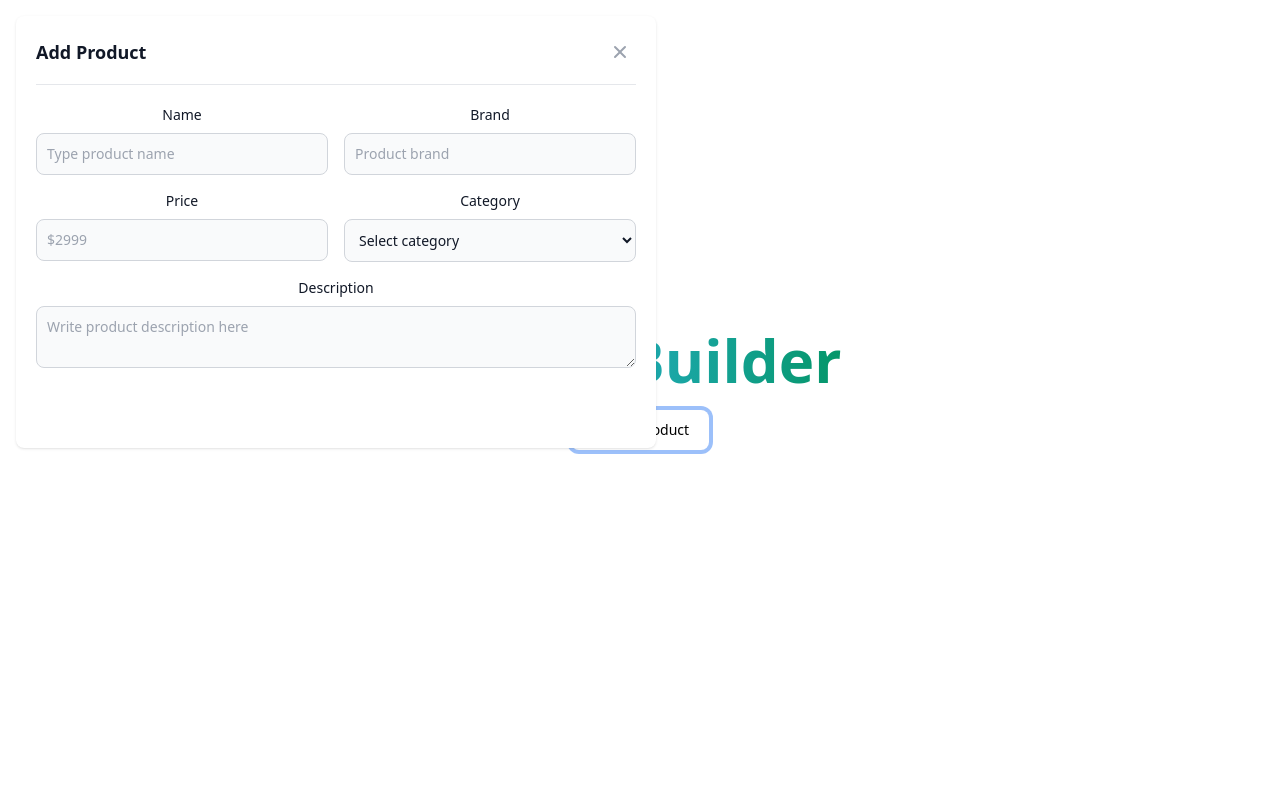
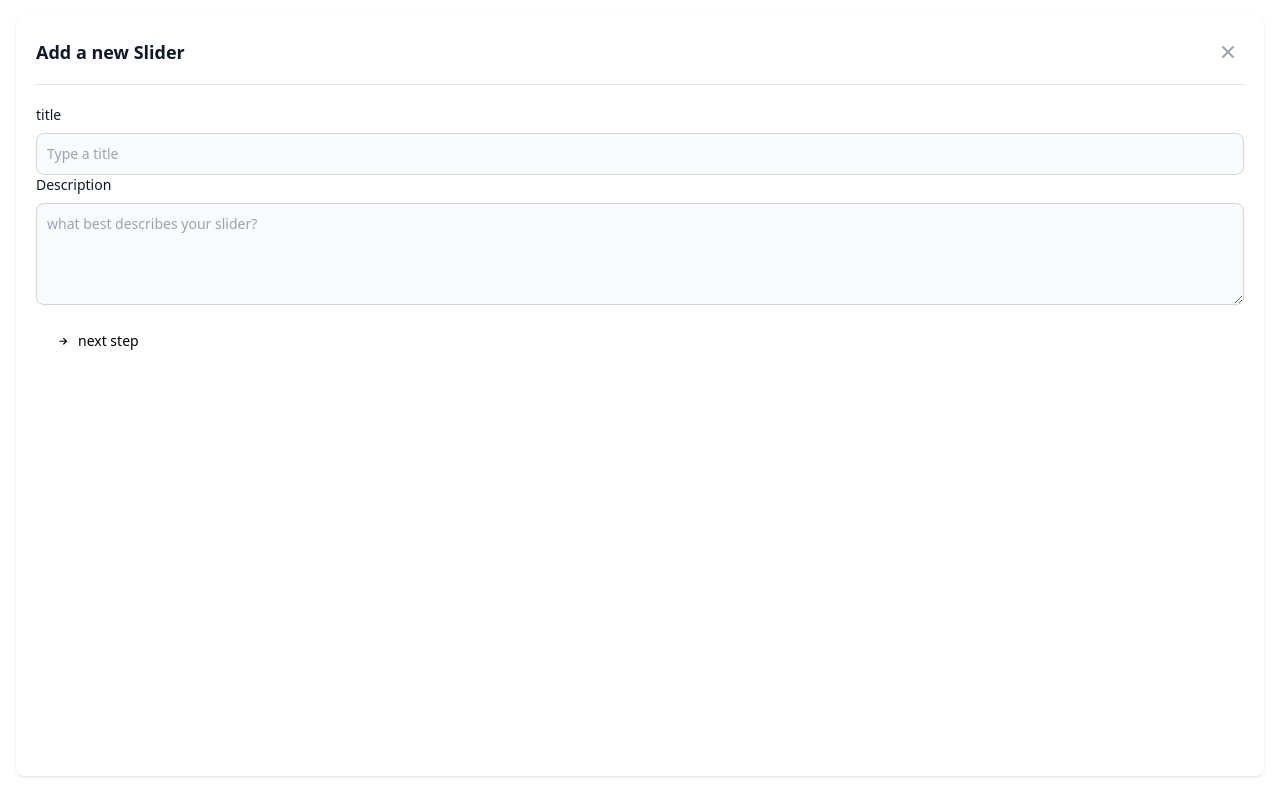
Before and after one commit to saranatour1/Slider-Builder, a React (Vite) app: page / in a window 1280 px wide. Both pictures are taken after a click on the button "Create product". Built offline with nearby package versions, Linux system fonts and the light colour scheme.

Commit message:
Form Slider done

```diff
--- a/src/components/FormModal.jsx
+++ b/src/components/FormModal.jsx
@@ -1,25 +1,163 @@
-import React from "react";
-import PropTypes from 'prop-types';
+import PropTypes from "prop-types";
+import React, { useRef, useState } from "react";
+import { GrFormNextLink, GrFormPreviousLink } from "react-icons/gr";
+import {GiConfirmed} from "react-icons/gi"
+import SliderForm from "./SliderForm";
+import { useEffect } from "react";
+
 function FormModal(props) {
+  const [step, setStep] = useState(0);
+  const [sliders, setSliders] = useState([]);
+
+  const [title, setTitle] = useState("");
+  const [content, setContent] = useState("");
+
+  // the slider form data so that I do not loose state
+
+  const [slides,setSlides] = useState(1);
+
+  const [isValid, setIsValid] = useState(false);
+
+  const [sTitle, setStitle] = useState("");
+  const [sContent, setScontent] = useState("");
+
+  const [imageFile, setImageFile] = useState(null);
+  const [imagePreviewUrl, setImagePreviewUrl] = useState("");
+  const [tempText, setTempText] = useState("");
+  const [currentSlide, setCurrentSlide] =useState(sliders[slides] ?? null);
 
 
+  const addSliders = () => {
+    if (tempText) {
+    // @ts-ignore
+    setSliders((prevSliders) => [
+      ...prevSliders,
+      {
+        title: sTitle,
+        content: sContent,
+        imgUrl: imagePreviewUrl,
+        tempText: tempText,
+      },
+    ]);
+        // slides.current++;
+
+
+      setSlides(slides+1);
+    }
+
+    resetSliders();
+  };
+
+  const resetSliders =()=>{
+    setStitle("");
+    setScontent("");
+    setImageFile(null);
+    setImagePreviewUrl("");
+    setTempText("");
+    }
+
+    // // Do this later
+    // const prevSlide =()=>{
+    //   setSlides(prev => prev-=1);
+    //   // console.log(currentSlide ,slides)
+    //   resetSliders()
+    //   // setStitle(currentSlide?.title);
+    //   // setScontent(currentSlide?.content);
+    //   // setImagePreviewUrl(currentSlide?.imgUrl);
+    //   // setTempText(currentSlide?.tempText);
+    // }
+
+    const createSlider =()=>{
+
+    }
+
+
+  const showImgForm = () => {
+    !validateStep() ? setIsValid(true) : setIsValid(false);
+  };
+
+  // https://developer.mozilla.org/en-US/docs/Web/Media/Formats/Image_types
+  const fileTypes = [
+    "image/apng",
+    "image/bmp",
+    "image/gif",
+    "image/jpeg",
+    "image/pjpeg",
+    "image/png",
+    "image/svg+xml",
+    "image/tiff",
+    "image/webp",
+    "image/x-icon",
+  ];
+
+  function validFileType(file) {
+    return fileTypes.includes(file.type);
+  }
+
+  const handleImageChange = (e) => {
+    setTempText(e.target.files[0].name);
+    console.log(e.target.files[0].name);
+    const selectedFile = e.target.files[0];
+    if (selectedFile && validFileType(selectedFile)) {
+      const reader = new FileReader();
+
+      reader.onloadend = () => {
+        setImageFile(selectedFile);
+        // @ts-ignore
+        setImagePreviewUrl(reader.result);
+      };
+
+      reader.readAsDataURL(selectedFile);
+    } else {
+      console.log("Invalid file type. Please select a valid image file.");
+    }
+  };
+
+  // functions to forward a step or back up a step
+  const validateStep = () => {
+    return !title;
+  };
+
+  const addStep = () => {
+    if (validateStep()) {
+      console.log("Please add a title!");
+    }
+    if (!validateStep()) {
+      if (step === 0) {
+        setStep(step + 1);
+      } else {
+        setStep(step - 1);
+      }
+    }
+  };
+
+  useEffect(()=>{
+    // addSliders();
+    console.log(sliders);
+    console.log(slides)
+  },[sliders,slides])
+
   return (
+    <>
       <div
         id="defaultModal"
         aria-hidden="true"
-      className=" overflow-y-auto overflow-x-hidden fixed top-0 right-0 left-0 z-50 justify-center items-center w-full md:inset-0 h-modal md:h-full"
+        className=" overflow-y-auto overflow-x-hidden fixed top-0 right-0 left-0 z-50 justify-center items-center w-full h-screen md:inset-0  md:h-full"
       >
-      <div className="relative p-4 w-full max-w-2xl h-full md:h-auto">
-        <div className="relative p-4 bg-white rounded-lg shadow dark:bg-gray-800 sm:p-5">
+        <div className="relative p-4 w-full h-full   md:h-auto">
+          <div
+            className="relative p-4 bg-white rounded-lg shadow dark:bg-gray-800 sm:p-5 h-full"
+            style={{ height: "95dvh" }}
+          >
             <div className="flex justify-between items-center pb-4 mb-4 rounded-t border-b sm:mb-5 dark:border-gray-600">
               <h3 className="text-lg font-semibold text-gray-900 dark:text-white">
-              Add Product
+                Add a new Slider
               </h3>
               <button
                 type="button"
                 className="text-gray-400 bg-transparent hover:bg-gray-200 hover:text-gray-900 rounded-lg text-sm p-1.5 ml-auto inline-flex items-center dark:hover:bg-gray-600 dark:hover:text-white"
                 data-modal-toggle="defaultModal"
-              onClick={()=>props.closeModal()}
+                onClick={() => props.closeModal()}
               >
                 <svg
                   aria-hidden="true"
@@ -37,75 +175,27 @@ function FormModal(props) {
                 <span className="sr-only">Close modal</span>
               </button>
             </div>
-
-          <form action="#">
-            <div className="grid gap-4 mb-4 sm:grid-cols-2">
-              <div>
+            <form action="#" onSubmit={(event) => event.preventDefault()}>
+              <div className="grid  grid-rows-1 gap-4 mb-4 sm:grid-cols-1">
+                {step === 0 ? (
+                  <>
+                    <div className="">
                       <label
                         htmlFor="name"
                         className="block mb-2 text-sm font-medium text-gray-900 dark:text-white"
                       >
-                  Name
+                        title
                       </label>
                       <input
                         type="text"
                         name="name"
                         id="name"
                         className="bg-gray-50 border border-gray-300 text-gray-900 text-sm rounded-lg focus:ring-primary-600 focus:border-primary-600 block w-full p-2.5 dark:bg-gray-700 dark:border-gray-600 dark:placeholder-gray-400 dark:text-white dark:focus:ring-primary-500 dark:focus:border-primary-500"
-                  placeholder="Type product name"
+                        placeholder="Type a title"
+                        onChange={(event) => setTitle(event.target.value)}
+                        value={title}
+                      />
 
-                />
-              </div>
-              <div>
-                <label
-                  htmlFor="brand"
-                  className="block mb-2 text-sm font-medium text-gray-900 dark:text-white"
-                >
-                  Brand
-                </label>
-                <input
-                  type="text"
-                  name="brand"
-                  id="brand"
-                  className="bg-gray-50 border border-gray-300 text-gray-900 text-sm rounded-lg focus:ring-primary-600 focus:border-primary-600 block w-full p-2.5 dark:bg-gray-700 dark:border-gray-600 dark:placeholder-gray-400 dark:text-white dark:focus:ring-primary-500 dark:focus:border-primary-500"
-                  placeholder="Product brand"
-
-                />
-              </div>
-              <div>
-                <label
-                  htmlFor="price"
-                  className="block mb-2 text-sm font-medium text-gray-900 dark:text-white"
-                >
-                  Price
-                </label>
-                <input
-                  type="number"
-                  name="price"
-                  id="price"
-                  className="bg-gray-50 border border-gray-300 text-gray-900 text-sm rounded-lg focus:ring-primary-600 focus:border-primary-600 block w-full p-2.5 dark:bg-gray-700 dark:border-gray-600 dark:placeholder-gray-400 dark:text-white dark:focus:ring-primary-500 dark:focus:border-primary-500"
-                  placeholder="$2999"
-
-                />
-              </div>
-              <div>
-                <label
-                  htmlFor="category"
-                  className="block mb-2 text-sm font-medium text-gray-900 dark:text-white"
-                >
-                  Category
-                </label>
-                <select
-                  id="category"
-                  className="bg-gray-50 border border-gray-300 text-gray-900 text-sm rounded-lg focus:ring-primary-500 focus:border-primary-500 block w-full p-2.5 dark:bg-gray-700 dark:border-gray-600 dark:placeholder-gray-400 dark:text-white dark:focus:ring-primary-500 dark:focus:border-primary-500"
-                >
-                  <option selected="">Select category</option>
-                  <option value="TV">TV/Monitors</option>
-                  <option value="PC">PC</option>
-                  <option value="GA">Gaming/Console</option>
-                  <option value="PH">Phones</option>
-                </select>
-              </div>
                       <div className="sm:col-span-2">
                         <label
                           htmlFor="description"
@@ -115,34 +205,57 @@ function FormModal(props) {
                         </label>
                         <textarea
                           id="description"
-
+                          // @ts-ignore
+                          rows="4"
                           className="block p-2.5 w-full text-sm text-gray-900 bg-gray-50 rounded-lg border border-gray-300 focus:ring-primary-500 focus:border-primary-500 dark:bg-gray-700 dark:border-gray-600 dark:placeholder-gray-400 dark:text-white dark:focus:ring-primary-500 dark:focus:border-primary-500"
-                  placeholder="Write product description here"
+                          placeholder="what best describes your slider?"
+                          onChange={(event) => setContent(event.target.value)}
+                          value={content}
                         ></textarea>
                       </div>
                     </div>
+                  </>
+                ) : (
+                  <SliderForm
+                    title={sTitle}
+                    content={sContent}
+                    setTitle={(text) => setStitle(text)}
+                    setContent={(text) => setScontent(text)}
+                    isValid={isValid}
+                    slides={slides}
+                    showImgForm={showImgForm}
+                    handleImageChange={(e) => handleImageChange(e)}
+                    imageFile={imageFile}
+                    imagePreviewUrl={imagePreviewUrl}
+                    fileTypes={fileTypes}
+                    tempText={tempText}
+                    addSlide={()=>addSliders()}
+                    createSlider={()=> createSlider()}
+                  />
+                )}
+
                 <button
-              type="submit"
-              className="text-white inline-flex items-center bg-primary-700 hover:bg-primary-800 focus:ring-4 focus:outline-none focus:ring-primary-300 font-medium rounded-lg text-sm px-5 py-2.5 text-center dark:bg-primary-600 dark:hover:bg-primary-700 dark:focus:ring-primary-800"
+                  type="button"
+                  className="row-span-1 inline-flex items-center bg-primary-700 hover:bg-primary-800 focus:ring-4 focus:outline-none focus:ring-primary-300 font-medium rounded-lg text-sm px-5 py-2.5 text-center dark:bg-primary-600 dark:hover:bg-primary-700 dark:focus:ring-primary-800"
+                  onClick={addStep}
                 >
-              <svg
-                className="mr-1 -ml-1 w-6 h-6"
-                fill="currentColor"
-                viewBox="0 0 20 20"
-                xmlns="http://www.w3.org/2000/svg"
-              >
-                <path
-                  fillRule="evenodd"
-                  d="M10 5a1 1 0 011 1v3h3a1 1 0 110 2h-3v3a1 1 0 11-2 0v-3H6a1 1 0 110-2h3V6a1 1 0 011-1z"
-                  clipRule="evenodd"
-                ></path>
-              </svg>
-              Add new product
+                  {step === 0 ? (
+                    <>
+                      <GrFormNextLink className="mr-2" /> <span>next step</span>
+                    </>
+                  ) : (
+                    <>
+                      <GrFormPreviousLink className="mr-2" />{" "}
+                      <span>Prev step</span>
+                    </>
+                  )}
                 </button>
+              </div>
             </form>
           </div>
         </div>
       </div>
+    </>
   );
 }
 
--- /dev/null
+++ b/src/components/SliderForm.jsx
@@ -0,0 +1,141 @@
+import React from "react";
+import {AiOutlinePlus , AiOutlineMinus} from "react-icons/ai";
+import PropTypes from "prop-types";
+
+function SliderForm({
+  title,
+  content,
+  setTitle,
+  setContent,
+  isValid,
+  slides,
+  showImgForm,
+  handleImageChange,
+  imageFile,
+  imagePreviewUrl,
+  fileTypes,
+  tempText,
+  addSlide,
+  createSlider,
+}) {
+  return (
+    <div>
+      <h3 className="text-lg font-semibold text-gray-900 dark:text-white">
+        Add a title to your <span>slide #{slides}</span>
+      </h3>
+      <div>
+        <label
+          htmlFor="sliderTitle"
+          className="block mb-2 text-sm font-medium text-gray-900 dark:text-white"
+        >
+          title
+        </label>
+        <input
+          type="text"
+          name="sliderTitle"
+          id="sliderTitle"
+          className="bg-gray-50 border border-gray-300 text-gray-900 text-sm rounded-lg focus:ring-primary-600 focus:border-primary-600 block w-full p-2.5 dark:bg-gray-700 dark:border-gray-600 dark:placeholder-gray-400 dark:text-white dark:focus:ring-primary-500 dark:focus:border-primary-500"
+          placeholder="Type a title to your slide"
+          onChange={(event) => setTitle(event.target.value)}
+          onBlur={() => showImgForm()}
+          value={title}
+        />
+
+        <div className="sm:col-span-2">
+          <label
+            htmlFor="sdescription"
+            className="block mb-2 text-sm font-medium text-gray-900 dark:text-white"
+          >
+            Description
+          </label>
+          <textarea
+            id="sdescription"
+            rows="4"
+            className="block p-2.5 w-full text-sm text-gray-900 bg-gray-50 rounded-lg border border-gray-300 focus:ring-primary-500 focus:border-primary-500 dark:bg-gray-700 dark:border-gray-600 dark:placeholder-gray-400 dark:text-white dark:focus:ring-primary-500 dark:focus:border-primary-500"
+            placeholder="add a descreption to your slide"
+            onChange={(event) => setContent(event.target.value)}
+            value={content}
+          ></textarea>
+        </div>
+        {isValid && (
+          <div className="flex items-center justify-center w-full">
+            <label
+              htmlFor="dropzone-file"
+              className="flex flex-col items-center justify-center w-full h-64 border-2 border-gray-300 border-dashed rounded-lg cursor-pointer bg-gray-50 dark:hover:bg-bray-800 dark:bg-gray-700 hover:bg-gray-100 dark:border-gray-600 dark:hover:border-gray-500 dark:hover:bg-gray-600"
+            >
+              <p className="mb-2 text-sm text-gray-500 dark:text-gray-400">
+                <span className="font-semibold">Click to upload</span>
+              </p>
+              <p className="text-xs text-gray-500 dark:text-gray-400">
+                SVG, PNG, JPG or GIF (MAX. 800x400px)
+              </p>
+              {imagePreviewUrl && (
+                <div className="mt-4">
+                  <img
+                    src={imagePreviewUrl}
+                    alt="Image Preview"
+                    className="max-w-xs max-h-24 mx-auto"
+                  />
+                </div>
+              )}
+              <input
+                id="dropzone-file"
+                type="file"
+                className="hidden"
+                accept={fileTypes.join(",")}
+                onChange={(e) => handleImageChange(e)}
+                onInput={() => console.log(imagePreviewUrl)}
+              />
+              <span>{tempText}</span>
+            </label>
+          </div>
+        )}
+
+        <div className="flex justify-between items-center">
+        {slides >= 1 ?
+            <button type="button" className="mt-1 text-blue-700 border border-blue-700 hover:bg-blue-700 hover:text-white focus:ring-4 focus:outline-none focus:ring-blue-300 font-medium rounded-full text-sm p-2.5 text-center inline-flex items-center dark:border-blue-500 dark:text-blue-500 dark:hover:text-white dark:focus:ring-blue-800 dark:hover:bg-blue-500">
+              <AiOutlinePlus
+              className="h-4 w-4"
+              onClick={()=>addSlide()}
+              />
+              <span className="sr-only">add a new slide</span>
+            </button>
+          : ""
+      }
+
+      {slides > 2 ?
+            <button type="button" className="mt-1  text-blue-700 border border-blue-700 hover:bg-blue-700 hover:text-white focus:ring-4 focus:outline-none focus:ring-blue-300 font-medium rounded-full text-sm p-2.5 text-center inline-flex items-center dark:border-blue-500 dark:text-blue-500 dark:hover:text-white dark:focus:ring-blue-800 dark:hover:bg-blue-500">
+            <AiOutlineMinus
+            className="h-4 w-4"
+            onClick={()=> createSlider()}
+            />
+            <span className="sr-only">go back a slide</span>
+          </button>
+
+          :"" }
+        </div>
+
+
+      </div>
+    </div>
+  );
+}
+
+SliderForm.propTypes = {
+  title: PropTypes.string.isRequired,
+  content: PropTypes.string.isRequired,
+  setTitle: PropTypes.func.isRequired,
+  setContent: PropTypes.func.isRequired,
+  isValid: PropTypes.bool.isRequired,
+  slides: PropTypes.number.isRequired,
+  showImgForm: PropTypes.func.isRequired,
+  handleImageChange: PropTypes.func.isRequired,
+  imageFile: PropTypes.object,
+  imagePreviewUrl: PropTypes.string,
+  fileTypes: PropTypes.arrayOf(PropTypes.string).isRequired,
+  tempText: PropTypes.string,
+  addSlide: PropTypes.func.isRequired,
+  createSlider:PropTypes.func.isRequired,
+};
+
+export default SliderForm;
--- a/src/pages/MainView.jsx
+++ b/src/pages/MainView.jsx
@@ -6,11 +6,11 @@ function MainView(props) {
   const [openModal, setOpenModal] = useState(false);
 
   const openSliderForm =()=>{
-    // console.log(openModal);
     setOpenModal(!openModal);
   }
 
   return (
+    <>
     <div className="grid place-items-center h-screen -mt-12">
       <div className="w-full p-8 col-span-2 justify-center justify-self-center mx-auto  text-center text-lg">
         <h1 className="mb-4 text-3xl font-extrabold text-gray-900 dark:text-white md:text-5xl lg:text-6xl">
@@ -26,11 +26,14 @@ function MainView(props) {
           Create product
           </button>
       </div>
-      {openModal &&  <FormModal closeModal={()=>openSliderForm()}/>}
+
 
 
       </div>
     </div>
+
+    {openModal &&  <FormModal closeModal={()=>openSliderForm()}/>}
+    </>
   );
 }
 
```
Lines whose indentation alone changed are shown as unchanged.
